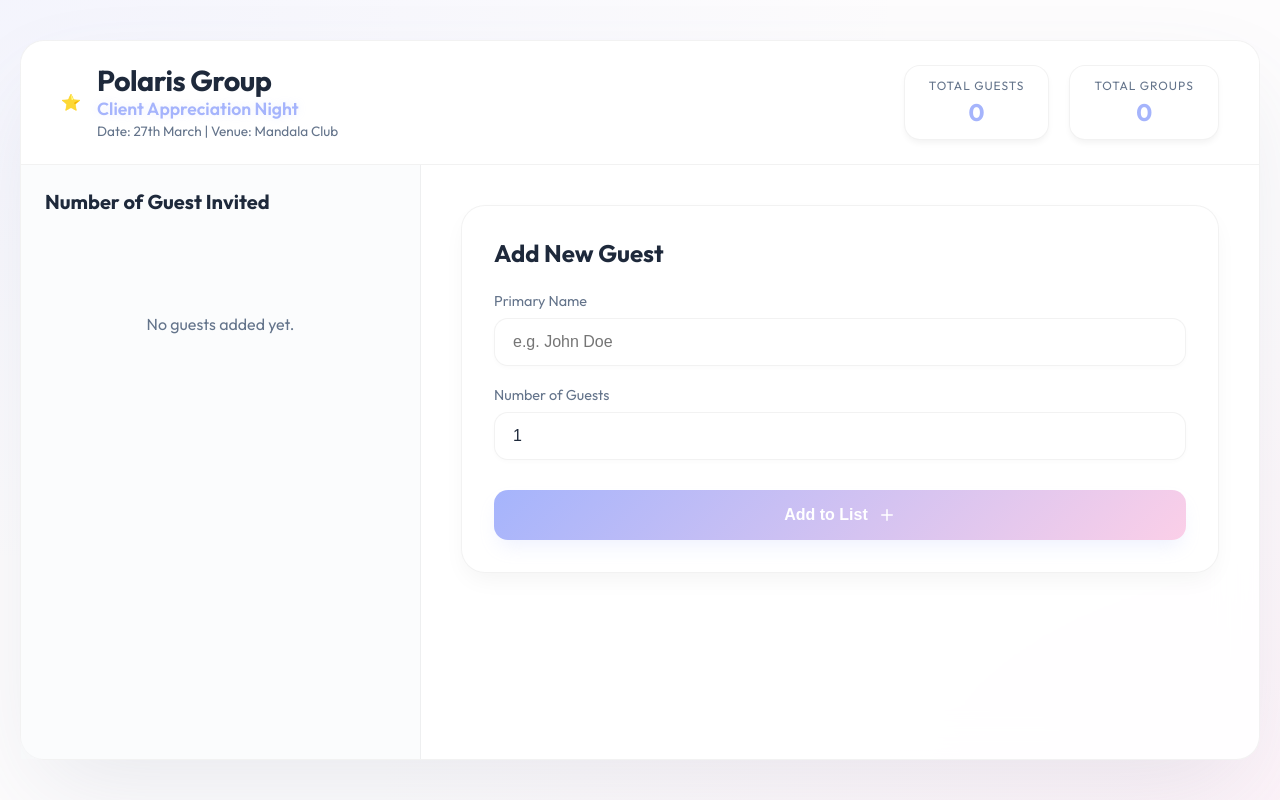
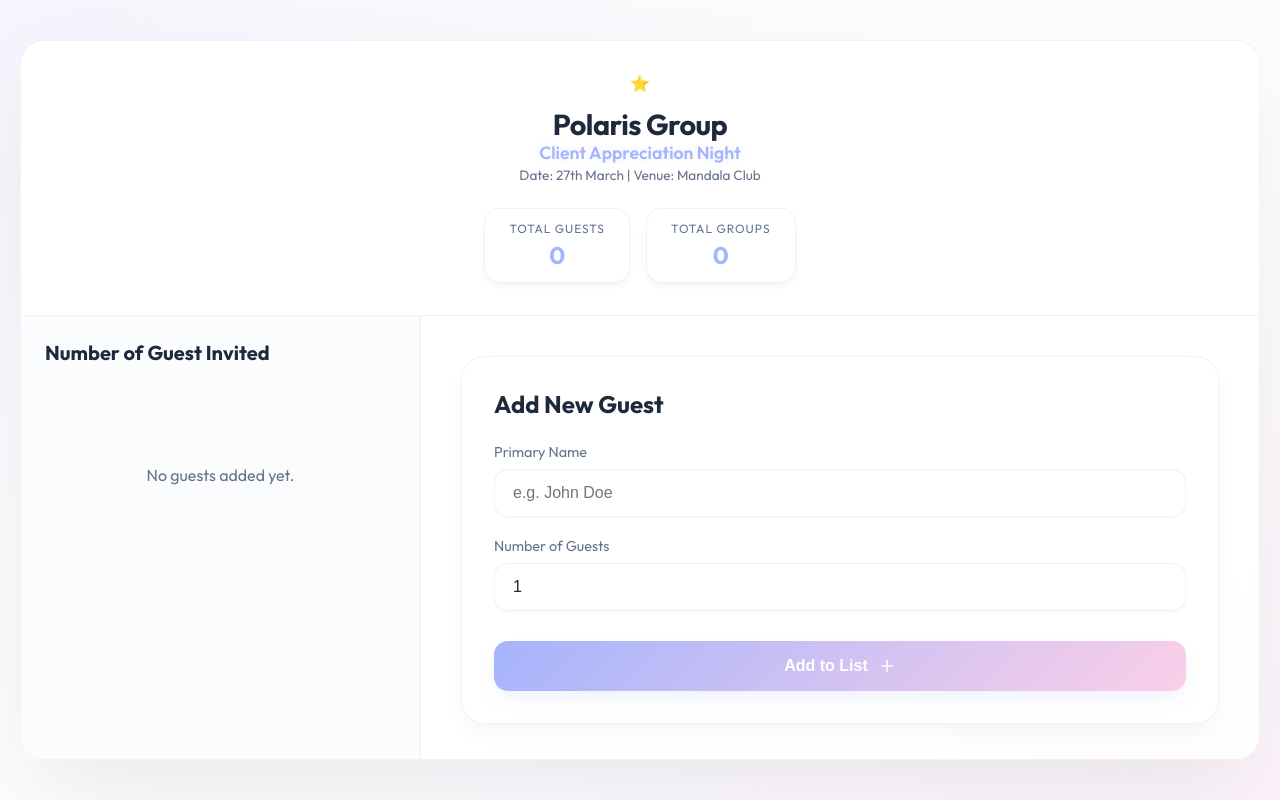
Before and after one commit to Gideonlau1967/ClientAppreciation, a plain HTML site: page index.html in a window 1280 px wide. Drawn offline with nearby package versions, Linux system fonts and the light colour scheme; no server answers.

Commit message:
Add files via upload

```diff
--- a/style.css
+++ b/style.css
@@ -58,17 +58,19 @@
 
 /* Top Panel Style */
 .top-panel {
-    padding: 24px 40px;
+    padding: 32px 40px;
     border-bottom: 1px solid var(--border-color);
     display: flex;
-    justify-content: space-between;
+    flex-direction: column;
     align-items: center;
+    text-align: center;
     background: rgba(255, 255, 255, 0.4);
     border-radius: 24px 24px 0 0;
 }
 
 .logo {
     display: flex;
+    flex-direction: column;
     align-items: center;
     gap: 16px;
 }
@@ -76,6 +78,7 @@
 .header-text {
     display: flex;
     flex-direction: column;
+    align-items: center;
 }
 
 .logo h1 {
@@ -102,7 +105,8 @@
 
 .stats-container {
     display: flex;
-    gap: 20px;
+    gap: 16px;
+    margin-top: 24px;
 }
 
 .stat-card {
```
Also changed, not shown: index.html (+2 -2 lines).
